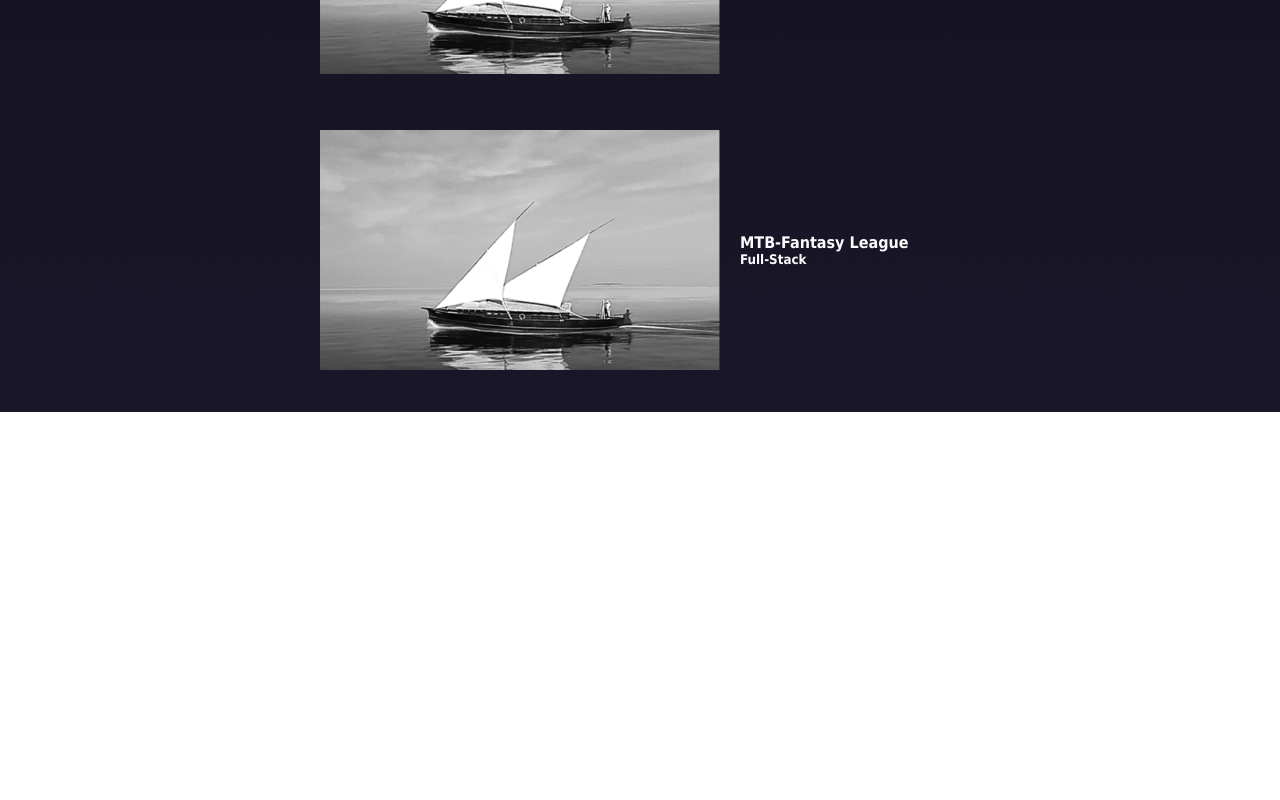
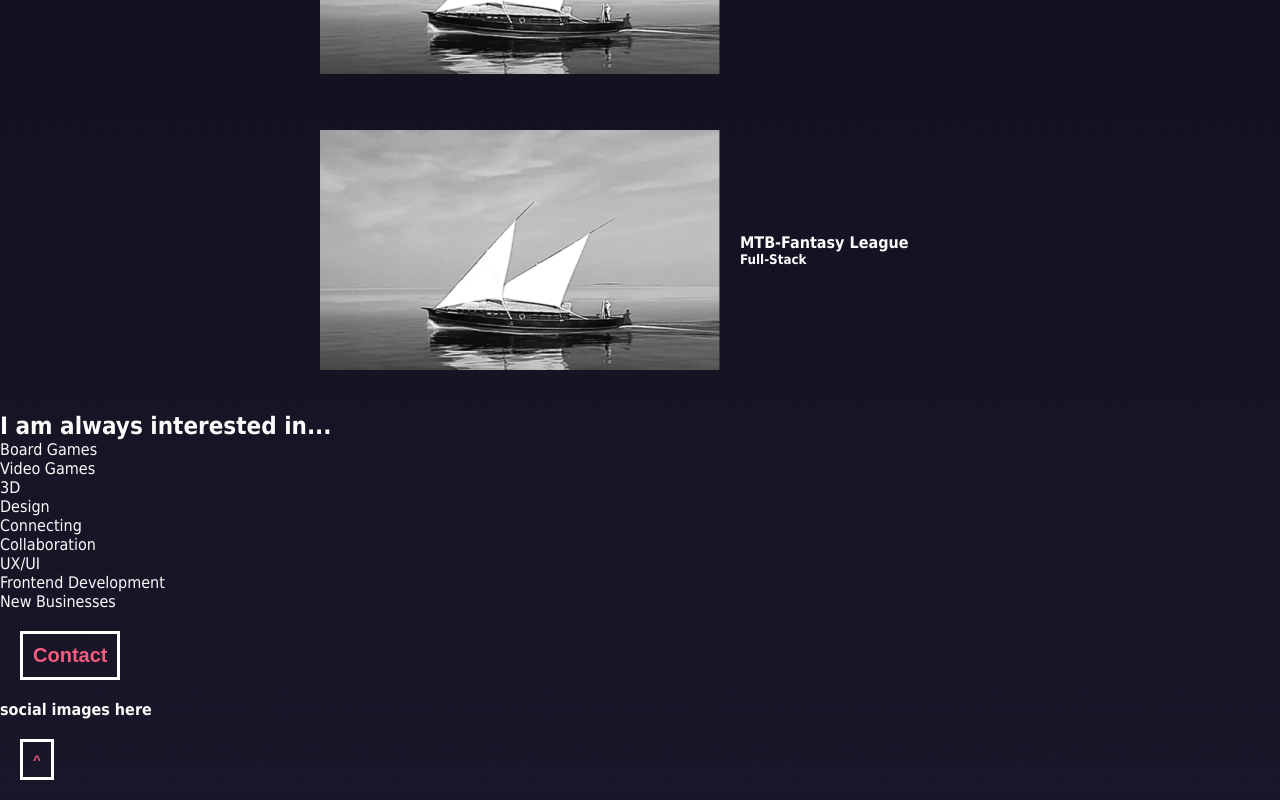
Before and after one commit to SOMarrah/stephen-portfolio, a Next.js app: page / in a window 1280 px wide. Shown: the part 3447-4247 px from the top of the page. Before the commit the page ends 3859 px from the top, so only its background shows below. Built offline with nearby package versions, Linux system fonts and the light colour scheme.

Commit message:
added basic modal, added the rest of my components. still need to do lots of styling adjustments

```diff
--- /dev/null
+++ b/components/ContactCard.js
@@ -0,0 +1,9 @@
+import React from 'react'
+
+export default function ContactCard() {
+  return (
+    <div>
+        <button className='heroButton' style={{background: "none", border: "solid white", padding: "10px",margin: "20px", text:"10px", color:"#F45B7E"}}><h2>Contact</h2></button>
+    </div>
+  )
+}
--- /dev/null
+++ b/components/Interests.js
@@ -0,0 +1,15 @@
+
+export default function interests() {
+    const interests = ["Board Games", "Video Games", "3D", "Design", "Connecting", "Collaboration", "UX/UI", "Frontend Development", "New Businesses"]
+
+  return (
+    <>
+        <h2>I am always interested in...</h2>
+        {interests.map((value, index)=>{
+            return(
+                <div key={index}>{value}</div>
+            )
+        })}
+    </>
+  )
+}
--- a/components/ProjectCard.js
+++ b/components/ProjectCard.js
@@ -1,12 +1,23 @@
 import Image from "next/image"
+import { useState } from "react"
 
 export default function ProjectCard({projectData, scrollToProj}) {
+    const [showModal, setShowModal] = useState(false)
+    const [modalData, setModalData] = useState(null)
+    function closeModal () {
+        setShowModal(false)
+      }
+
+      function openModal (data) {
+        setModalData(data)
+        setShowModal(true)
+      }
   return (
     <div  ref={scrollToProj}style={{position:"relative", width:"55%", display:"flex", margin:"10px auto", padding:"4px", flexFlow: "column nowrap", placeContent: "center", alignItems: "start"}}>
         {projectData ?
         projectData.map((value, index) => {
             return(
-                <div key={index} style={{margin:"20px", padding:"8px", display: "flex",flexFlow: "row nowrap", placeContent: "center", alignItems: "center"}} >
+                <div key={index} onClick={()=>openModal(value)} style={{margin:"20px", padding:"8px", display: "flex",flexFlow: "row nowrap", placeContent: "center", alignItems: "center"}} >
 
                         <img src={value.images} alt="" style={{height:"auto", width:"400px", filter:"saturate(0)"}}/>
 
@@ -20,6 +31,42 @@ export default function ProjectCard({projectData, scrollToProj}) {
             )
         })
     : null}
+         {showModal
+                    ? (
+                      <>
+                        <div style={{display:"flex",alignItems:"center",alignContent:"center", overflowX:"hidden",overflowY:"hidden", position:"fixed", inset:"0", zIndex:"3", }}>
+                          <div style={{position:"relative", width:"auto", }}>
+                            {/* content */}
+                            <div style={{height:"100vh", position:"relative", display:"flex",justifyContent: "center" , flexDirection:"column", background:"rgba(10,10,17,.2)", color:"white", backdropFilter:"blur(5px)" }}>
+                              {/* header */}
+                              <div style={{display:"flex", alignItems:"flex-start", justifyContent:"space-between", padding:"5px"}}>
+                                <h3 style={{margin: "20px",color:"#F45B7E"}}>
+                                {modalData.title}
+                                </h3>
+                              </div>
+                              {/* body */}
+                              <div >
+                                <div >
+                                <img src={modalData.images} alt="" style={{height:"auto", width:"auto", filter:"saturate(1)", float:"right", marginRight:"20%"}}/>
+                                  <p style={{margin: "20px"}}>
+                                    {modalData.text}
+                                  </p>
+                                </div>
+                              </div>
+                              {/* footer */}
+                              <div >
+                                <button className='heroButton' style={{background: "none", border: "solid white", padding: "10px",margin: "20px", text:"10px", color:"#F45B7E"}} onClick={() => closeModal()}>
+                                Close
+                                </button>
+                              </div>
+                            </div>
+                          </div>
+                        </div>
+                        <div></div>
+                      </>
+                    )
+                    : null}
+
     </div>
   )
 }
--- /dev/null
+++ b/components/SocialCard.js
@@ -0,0 +1,9 @@
+import React from 'react'
+
+export default function SocialCard() {
+  return (
+    <div><h4>social images here</h4>
+    <button className='heroButton' style={{background: "none", border: "solid white", padding: "10px",margin: "20px", text:"10px", color:"#F45B7E"}}><h4>^</h4></button>
+    </div>
+  )
+}
--- a/pages/_app.js
+++ b/pages/_app.js
@@ -1,4 +1,4 @@
-import '../styles/globals.css'
+import '../styles/globals.scss'
 import { ThemeProvider } from "styled-components"
 import { useState } from 'react'
 import { lightTheme, darkTheme, GlobalStyles } from '../ThemeConfig';
--- a/pages/index.js
+++ b/pages/index.js
@@ -6,12 +6,18 @@ import abtData from '../utils/aboutData.json'
 import ProjectCard from '../components/ProjectCard'
 import projectData from '../utils/projectData.json'
 import { useEffect, useRef, useState } from 'react'
+import Interests from '../components/Interests'
+import ContactCard from '../components/ContactCard'
+import SocialCard from '../components/SocialCard'
+
+
 
 export default function Home() {
   const [aboutData, setAboutData ]= useState(null)
   const scrollToAbt = useRef(null);
   const scrollToProj = useRef(null);
   const scrollToTop = useRef(null);
+  // to simulate a fetch request and set the data on the front end
   useEffect(() => {
     setAboutData(abtData)
   }, []);
@@ -37,6 +43,10 @@ export default function Home() {
         <Header handleClick={handleClick}/>
         <AboutCard scrollToAbt={scrollToAbt} aboutData={aboutData}/>
         <ProjectCard scrollToProj={scrollToProj} projectData={projectData}/>
+        <Interests/>
+        <ContactCard/>
+        <SocialCard/>
+
       </div>
     </div>
   )
--- a/styles/globals.css
+++ b/styles/globals.scss
@@ -113,6 +113,7 @@ a {
   transition: all ease-in-out .3s;
 
 }
+
 .animated{
   position: absolute;
   height: 100%;
--- a/utils/projectData.json
+++ b/utils/projectData.json
@@ -23,7 +23,7 @@
         "title":"Grubber",
         "stack":"",
         "responsibility": "Full-Stack, UX/UI",
-        "text":"",
+        "text":"Lorem ipsum dolor sit amet, consectetur adipiscing elit. Integer nec mi eget velit scelerisque ullamcorper. Aenean nisl elit, sagittis ut sapien quis, faucibus fermentum nulla. In nec molestie nunc, vel convallis augue. Sed non efficitur lectus, id tristique elit.",
         "figma":"",
         "github":"",
         "live":"",
@@ -33,7 +33,7 @@
         "title":"MTB-Fantasy League",
         "stack":"",
         "responsibility": "Full-Stack",
-        "text":"",
+        "text":"Lorem ipsum dolor sit amet, consectetur adipiscing elit. Integer nec mi eget velit scelerisque ullamcorper. Aenean nisl elit, sagittis ut sapien quis, faucibus fermentum nulla. In nec molestie nunc, vel convallis augue. Sed non efficitur lectus, id tristique elit.",
         "figma":"",
         "github":"",
         "live":"",
```
